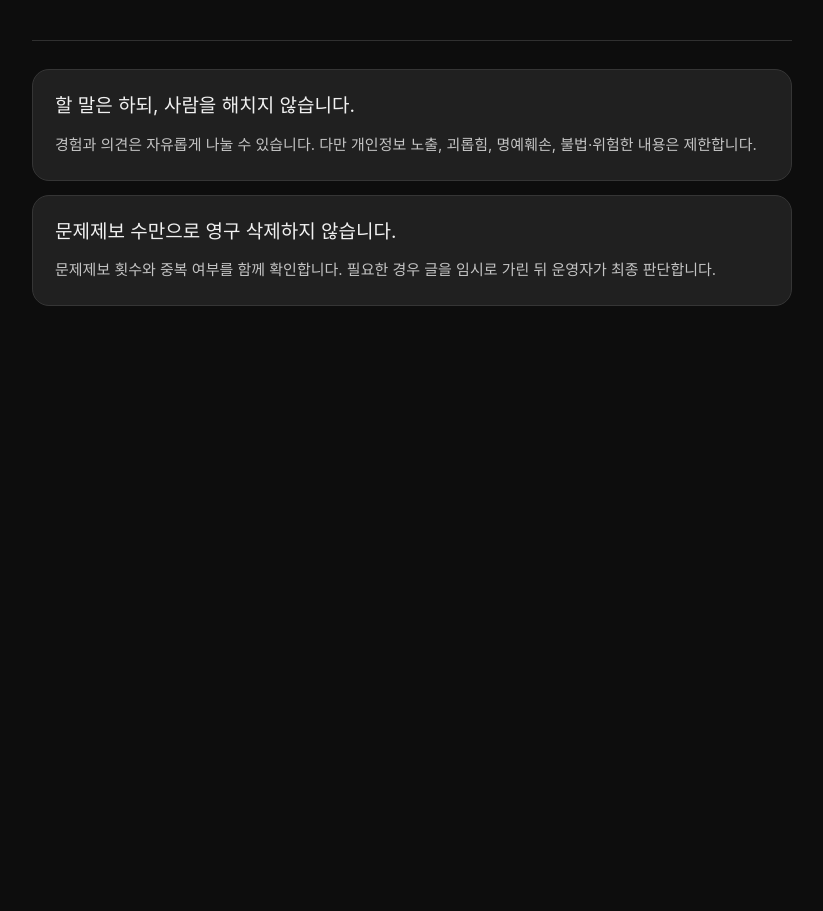
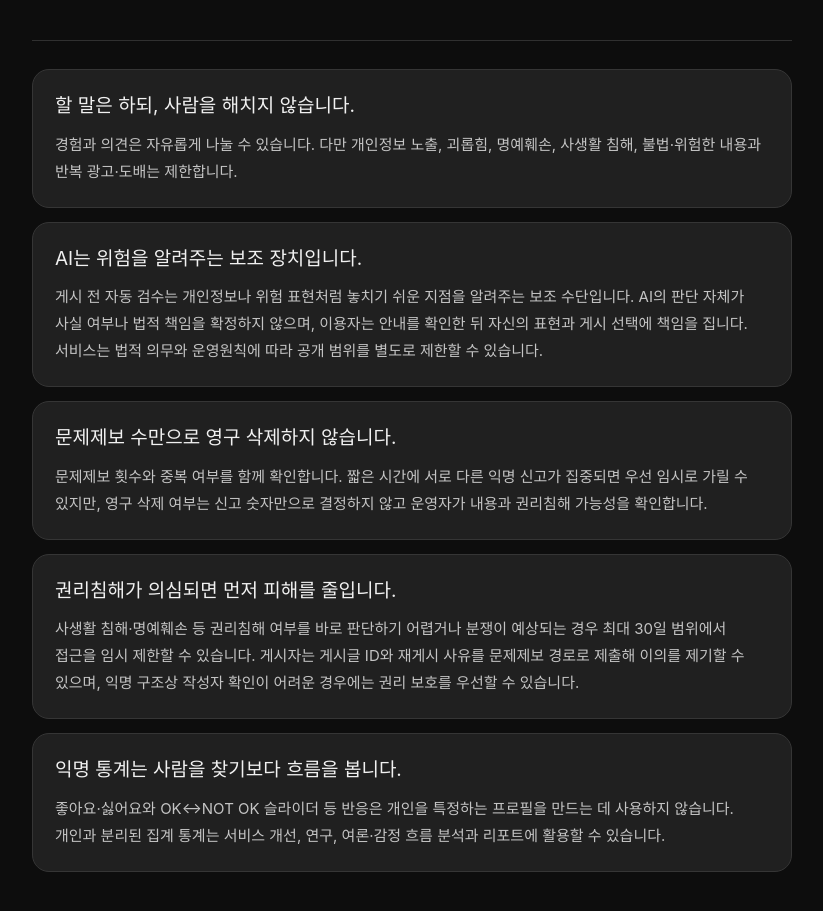
Before and after one commit to junginaha/JINJU, a Next.js app: page /principles in a window 1280 px wide. Shown: the part 185-1096 px from the top of the page, without its empty margins (228-1051 px from the left). Before the commit the page ends 800 px from the top, so only its background shows below. Built offline with nearby package versions, Linux system fonts and the light colour scheme.

Commit message:
운영원칙에 권리침해와 익명 통계 절차 보강

```diff
--- a/app/principles/page.tsx
+++ b/app/principles/page.tsx
@@ -2,7 +2,7 @@ import type { Metadata } from "next";
 import PolicyPage from "../../components/PolicyPage";
 import { SITE_NAME } from "@/lib/search-indexing";
 
-const description = "진주.kr이 익명 의견을 보호하면서 개인정보 노출, 괴롭힘, 명예훼손, 불법·위험한 내용을 제한하는 운영원칙입니다.";
+const description = "진주.kr이 익명 의견을 보호하면서 개인정보 노출, 괴롭힘, 명예훼손, 불법·위험한 내용을 제한하고 권리침해 요청을 처리하는 운영원칙입니다.";
 
 export const metadata: Metadata = {
   title: "운영원칙",
@@ -12,5 +12,26 @@ export const metadata: Metadata = {
 };
 
 export default function PrinciplesPage() {
-  return <PolicyPage eyebrow="JINJU · PRINCIPLES" title="운영원칙"><section><h2>할 말은 하되, 사람을 해치지 않습니다.</h2><p>경험과 의견은 자유롭게 나눌 수 있습니다. 다만 개인정보 노출, 괴롭힘, 명예훼손, 불법·위험한 내용은 제한합니다.</p></section><section><h2>문제제보 수만으로 영구 삭제하지 않습니다.</h2><p>문제제보 횟수와 중복 여부를 함께 확인합니다. 필요한 경우 글을 임시로 가린 뒤 운영자가 최종 판단합니다.</p></section></PolicyPage>;
+  return <PolicyPage eyebrow="JINJU · PRINCIPLES" title="운영원칙">
+    <section>
+      <h2>할 말은 하되, 사람을 해치지 않습니다.</h2>
+      <p>경험과 의견은 자유롭게 나눌 수 있습니다. 다만 개인정보 노출, 괴롭힘, 명예훼손, 사생활 침해, 불법·위험한 내용과 반복 광고·도배는 제한합니다.</p>
+    </section>
+    <section>
+      <h2>AI는 위험을 알려주는 보조 장치입니다.</h2>
+      <p>게시 전 자동 검수는 개인정보나 위험 표현처럼 놓치기 쉬운 지점을 알려주는 보조 수단입니다. AI의 판단 자체가 사실 여부나 법적 책임을 확정하지 않으며, 이용자는 안내를 확인한 뒤 자신의 표현과 게시 선택에 책임을 집니다. 서비스는 법적 의무와 운영원칙에 따라 공개 범위를 별도로 제한할 수 있습니다.</p>
+    </section>
+    <section>
+      <h2>문제제보 수만으로 영구 삭제하지 않습니다.</h2>
+      <p>문제제보 횟수와 중복 여부를 함께 확인합니다. 짧은 시간에 서로 다른 익명 신고가 집중되면 우선 임시로 가릴 수 있지만, 영구 삭제 여부는 신고 숫자만으로 결정하지 않고 운영자가 내용과 권리침해 가능성을 확인합니다.</p>
+    </section>
+    <section>
+      <h2>권리침해가 의심되면 먼저 피해를 줄입니다.</h2>
+      <p>사생활 침해·명예훼손 등 권리침해 여부를 바로 판단하기 어렵거나 분쟁이 예상되는 경우 최대 30일 범위에서 접근을 임시 제한할 수 있습니다. 게시자는 게시글 ID와 재게시 사유를 문제제보 경로로 제출해 이의를 제기할 수 있으며, 익명 구조상 작성자 확인이 어려운 경우에는 권리 보호를 우선할 수 있습니다.</p>
+    </section>
+    <section>
+      <h2>익명 통계는 사람을 찾기보다 흐름을 봅니다.</h2>
+      <p>좋아요·싫어요와 OK↔NOT OK 슬라이더 등 반응은 개인을 특정하는 프로필을 만드는 데 사용하지 않습니다. 개인과 분리된 집계 통계는 서비스 개선, 연구, 여론·감정 흐름 분석과 리포트에 활용할 수 있습니다.</p>
+    </section>
+  </PolicyPage>;
 }
```
